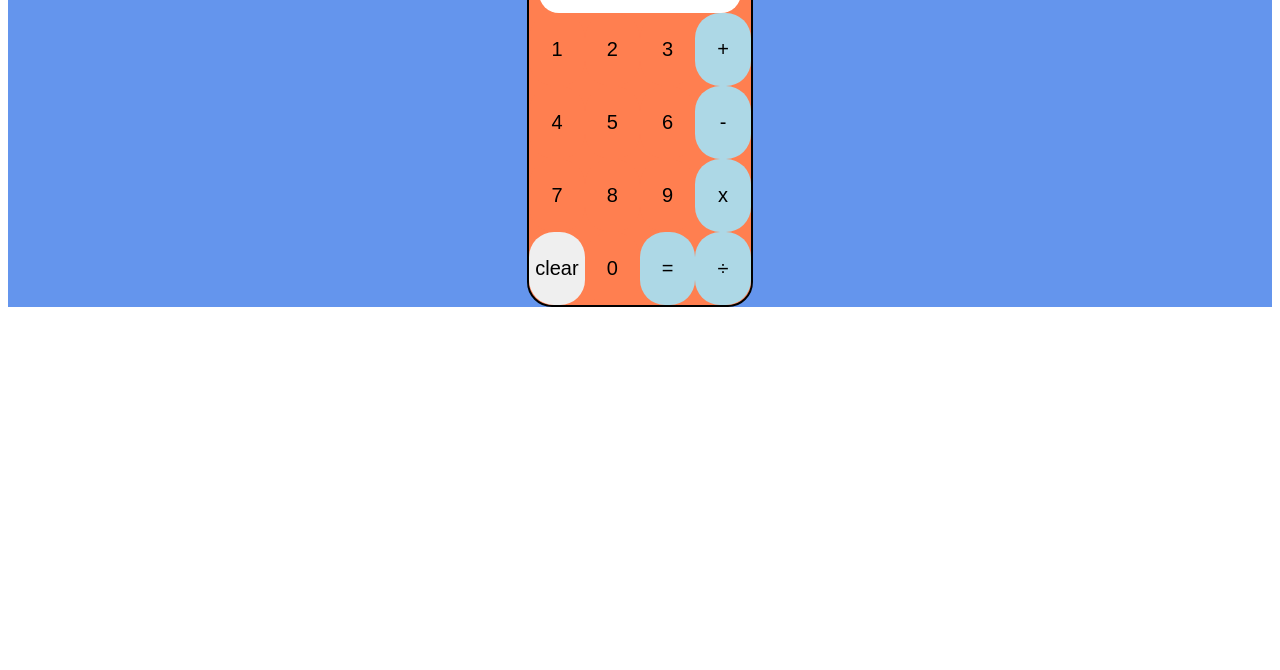
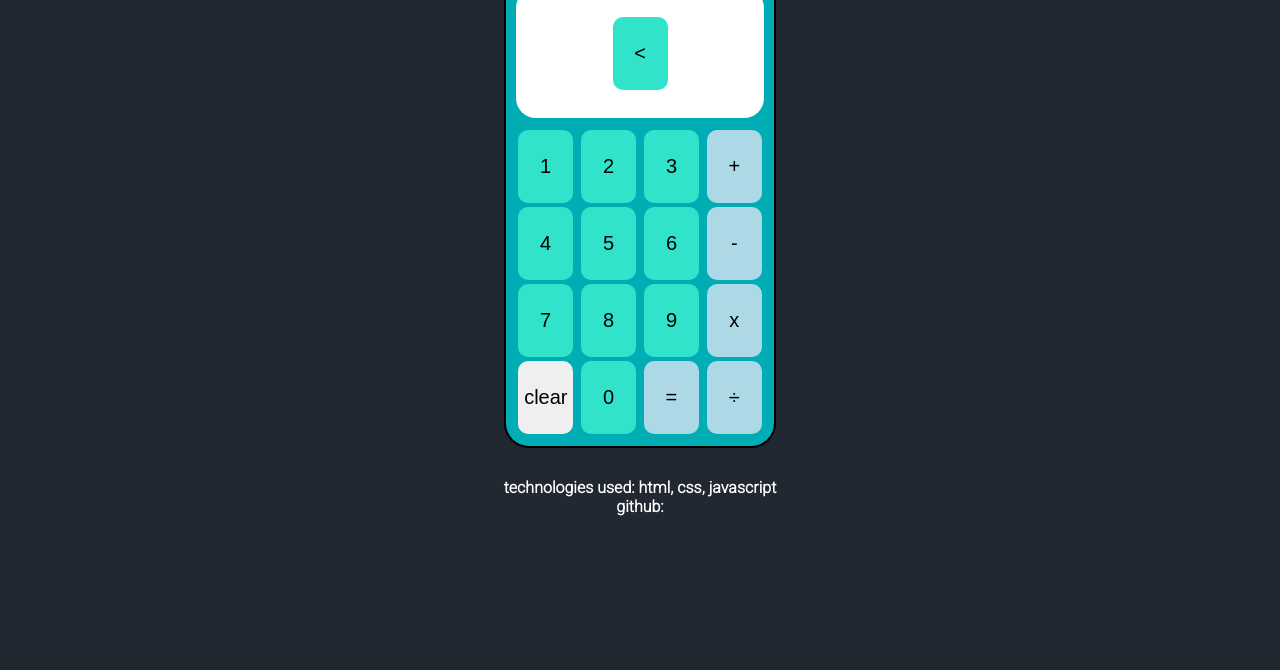
Before and after one commit to Dylaan94/Calculator, a plain HTML site: page index.html in a window 1280 px wide. Shown: the part 130-800 px from the top of the page. Drawn offline with Linux system fonts and the light colour scheme.

Commit message:
updated CSS

```diff
--- a/index.html
+++ b/index.html
@@ -4,6 +4,8 @@
     <meta charset="UTF-8">
     <meta name="viewport" content="width=device-width, initial-scale=1.0">
     <link rel = "stylesheet" href = "style.css">
+    <link rel="preconnect" href="https://fonts.gstatic.com">
+    <link href="https://fonts.googleapis.com/css2?family=Roboto:wght@300&display=swap" rel="stylesheet">
     <title>Calculator Odin Project</title>
 </head>
 <body>
@@ -11,6 +13,7 @@
         <div class = "header">
             Calculator for the Odin Project
         </div>
+
         <div class = "calculatorContainer">
             <div class = "calcDisplay">
                 <p class = "display" id = "display"></p>
@@ -21,28 +24,42 @@
             </div>
 
             <div class = "buttons">
-                <button class = "btn" id = "1"> 1 </button>
-                <button class = "btn" id = "2"> 2 </button>
-                <button class = "btn" id = "3"> 3 </button>
-                <button class = "operator" id = "add"> + </button>
+                <div class = "calcRow1">
+                    <button class = "btn" id = "1"> 1 </button>
+                    <button class = "btn" id = "2"> 2 </button>
+                    <button class = "btn" id = "3"> 3 </button>
+                    <button class = "operator" id = "add"> + </button>
+                </div>
 
+                <div class = "calcRow2">
                 <button class = "btn" id = "4"> 4 </button>
                 <button class = "btn" id = "5"> 5 </button>
                 <button class = "btn" id = "6"> 6 </button>
                 <button class = "operator" id = "subtract"> - </button>
+                </div>
 
+                <div class = "calcRow3">
                 <button class = "btn" id = "7"> 7 </button>
                 <button class = "btn" id = "8"> 8 </button>
                 <button class = "btn" id = "9"> 9 </button>
                 <button class = "operator" id = "multiply"> x </button>
+                </div>
 
+                <div class = "calcRow4">
                 <button class = "clear" id = "clear"> clear </button>
                 <button class = "btn" id = "zero"> 0 </button>
                 <button class = "equals" id = "equals"> = </button>
                 <button class = "operator" id = "divide"> ÷ </button>
+                </div>
             </div>
 
 
+        </div>
+        <div class = "footnotes">
+            technologies used: html, css, javascript
+        </div>
+        <div class = "socials">
+            github:
         </div>
     </div>
 
--- a/javascript.js
+++ b/javascript.js
@@ -31,6 +31,8 @@ function divide (firstArg,secondArg) {
     return firstArg / secondArg;
 }
 
+// operator functions
+
 function operate (firstArg,secondArg,operator){
 		if (operator === "add") {
 			display.innerHTML = add(firstArg,secondArg);
@@ -61,8 +63,6 @@ function operate (firstArg,secondArg,operator){
 			setOperator();
 			return answer
 	}
-
-
 }
 
 // add functionality to string operators together
--- a/style.css
+++ b/style.css
@@ -1,18 +1,33 @@
+body {
+    background: #222831;
+    font-family: 'Roboto';
+    font-weight: 1000;
+    color: white;
+}
+
+.header {
+    font-size: 50px;
+    padding: 20px;
+}
+
 .container {
     display: flex;
     flex-direction: column;
     align-items: center;
-    background: cornflowerblue;
 }
 
 .calcDisplay{
     display: flex;
     justify-content: center;
+    align-items: center;
     background: white;
     margin-top: 10px;
     margin-right: 10px;
     margin-left: 10px;
     border-radius: 20px;
+    color: black;
+    font-size: 50px;
+    max-height: 130px;
 }
 
 .calculatorContainer {
@@ -22,21 +37,27 @@
     border-radius: 25px;
     max-width: 300px;
     max-height: 500px;
-    background: coral;
+    background: #00adb5;
 }
 
 .buttons {
-    display: grid;
-    grid-template-columns: 1fr 1fr 1fr 1fr;
+    display: flex;
+    flex-direction: column;
+    justify-content: space-evenly;
+   /* grid-template-columns: 1fr 1fr 1fr 1fr; */
+    padding: 10px;
 }
 
 .btn {
     font-size: 20px;
-    background: coral;
+    background:#30e3ca;
     border: none;
     padding-top: 25px;
     padding-bottom: 25px;
-    border-radius: 25px;
+    border-radius: 10px;
+    min-width: 55px;
+    max-width: 55px;
+    margin: 2px;
 }
 
 .operator {
@@ -45,7 +66,10 @@
     border: none;
     padding-top: 25px;
     padding-bottom: 25px;
-    border-radius: 25px;
+    border-radius: 10px;
+    min-width: 55px;
+    max-width: 55px;
+    margin: 2px;
 }
 
 .equals {
@@ -54,7 +78,10 @@
     border: none;
     padding-top: 25px;
     padding-bottom: 25px;
-    border-radius: 25px;
+    border-radius: 10px;
+    min-width: 55px;
+    max-width: 55px;
+    margin: 2px;
 }
 
 .clear {
@@ -63,11 +90,14 @@
     border: none;
     padding-top: 25px;
     padding-bottom: 25px;
-    border-radius: 25px;
+    border-radius: 10px;
+    min-width: 55px;
+    max-width: 55px;
+    margin: 2px;
 }
 
 .btn:hover {
-    background: orange;
+    background: #6639a6;
 }
 
 .operator:hover {
@@ -81,3 +111,7 @@
 .clear:hover {
     background: lightgrey;
 }
+
+.footnotes {
+    padding-top: 30px;
+}
```
